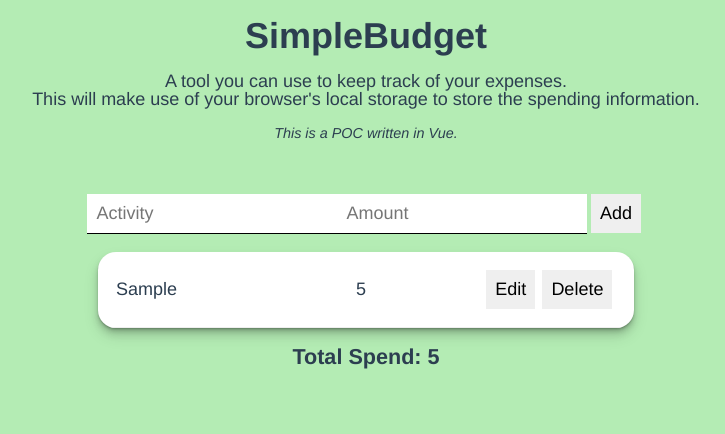
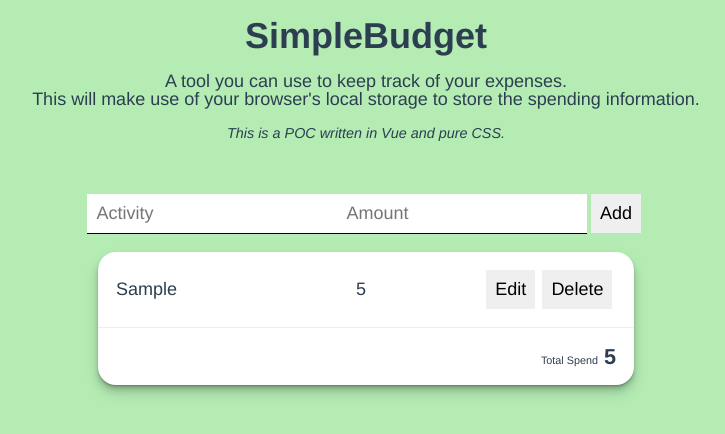
Before and after one commit to kraiyons/vue-spending-tracker, a Vue app: page / in a window 1280 px wide. Both pictures are taken after typing "Sample", "5" into the empty fields and a click on the button "Add". Shown: the top 434 px of the page, without its empty margins (274-999 px from the left). Built offline with nearby package versions, Linux system fonts and the light colour scheme.

Commit message:
Move total spend inside activity list

```diff
--- a/src/App.vue
+++ b/src/App.vue
@@ -7,7 +7,7 @@
         <br />This will make use of your browser's local storage to store the
         spending information.
       </p>
-      <div class="disclaimer">This is a POC written in Vue.</div>
+      <div class="disclaimer">This is a POC written in Vue and pure CSS.</div>
       <br />
       <br />
       <div>
@@ -36,8 +36,8 @@
           <button @click="deleteActivity(index)">Delete</button>
         </div>
       </div>
+      <div class="total__spend"><span>Total Spend</span> {{ totalSpend }}</div>
     </div>
-    <div class="total__spend">Total Spend: {{ totalSpend }}</div>
   </div>
 </template>
 
@@ -228,5 +228,12 @@
 .total__spend {
   font-size: 1.2rem;
   font-weight: bold;
+  padding: 1rem 0;
+  text-align: right;
+  width: 100%;
+}
+.total__spend > span {
+  font-size: 0.6rem;
+  font-weight: normal;
 }
 </style>
```
